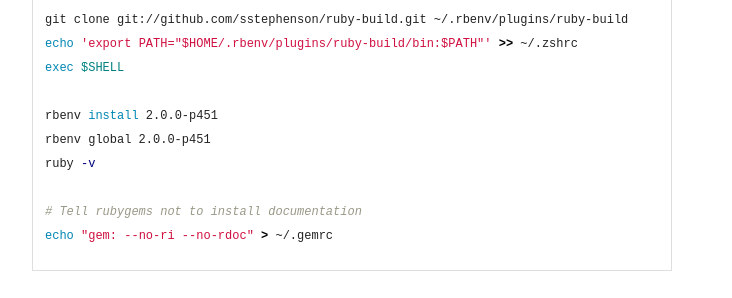
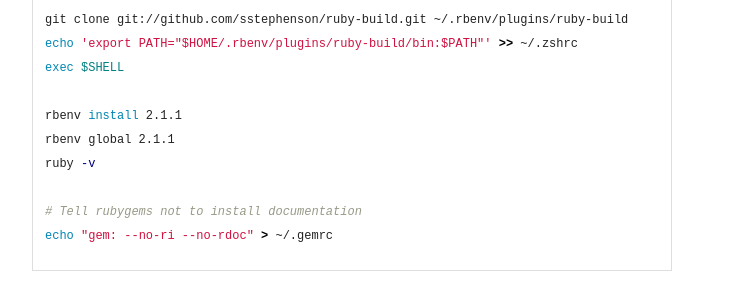
Before and after one commit to rajanand02/rajanand02.github.io, a Jekyll site: the page built from _posts/2014-03-06-Rails.md, in a window 1280 px wide and 900 px high, scrolled down 1638 px. Shown: the part 151-449 px from the top of the window, without its empty margins (318-1050 px from the left). Built offline with Jekyll 4.4.1, drawn with Linux system fonts in a browser that asks for light colours; nearby versions of some CDN libraries; comment, search, counter and statistics services are not loaded.

Commit message:
update ruby version

```diff
--- a/_posts/2014-03-06-Rails.md
+++ b/_posts/2014-03-06-Rails.md
@@ -47,8 +47,8 @@
 echo 'export PATH="$HOME/.rbenv/plugins/ruby-build/bin:$PATH"' >> ~/.zshrc
 exec $SHELL
 
-rbenv install 2.0.0-p451
-rbenv global 2.0.0-p451
+rbenv install 2.1.1
+rbenv global 2.1.1
 ruby -v
 
 # Tell rubygems not to install documentation
--- a/index.html
+++ b/index.html
@@ -1,8 +1,6 @@
 ---
 layout: page
 title: Latest Posts
-description: "A simple and clean responsive Jekyll theme for words and photos."
-tags: [Jekyll, theme, themes, responsive, blog, minimalism]
 ---
 
 <ul class="post-list">
```
